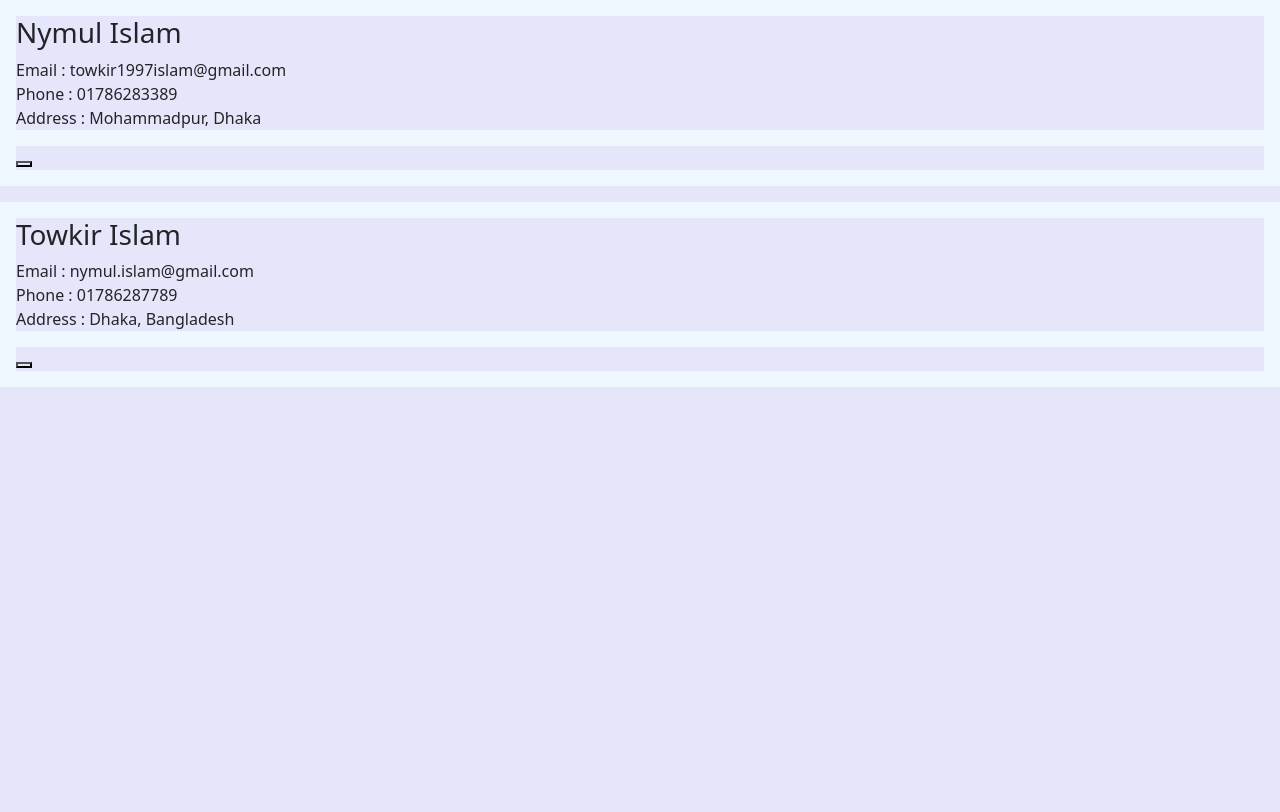
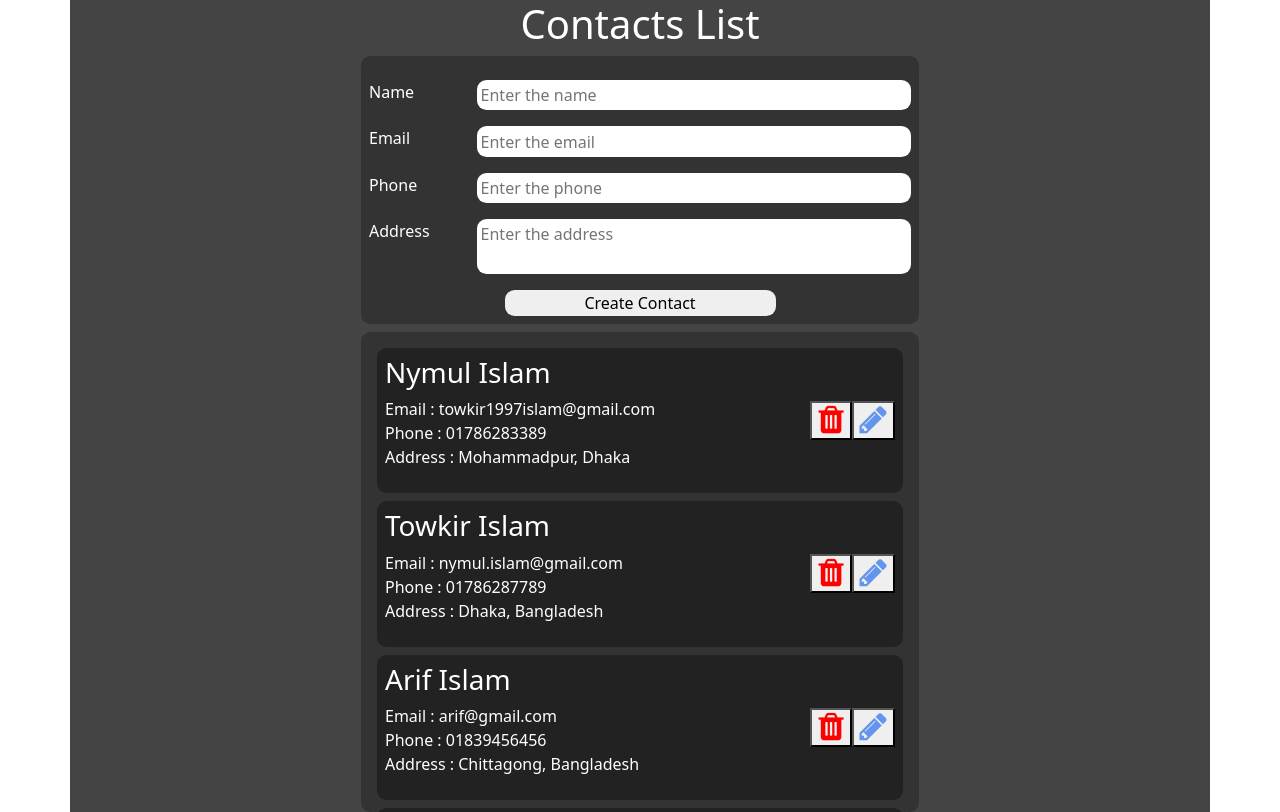
Before and after one commit to nymul-islam-moon/react-anisul-islam, a React (Create React App) app: page / in a window 1280 px wide. Built offline with nearby package versions, Linux system fonts and the light colour scheme.

Commit message:
Dumy Data shown and forma nd list designed

```diff
--- a/src/components/Contacats.js
+++ b/src/components/Contacats.js
@@ -5,7 +5,7 @@ import Contact from "./Contact";
 const Contacts = ( {contacts} ) => {
 
     return (
-        <section>
+        <section className="contacts">
             {
                 contacts.map((contact) => <Contact key={contact.id} contact={contact}/>)
             }
--- a/src/components/Contact.js
+++ b/src/components/Contact.js
@@ -5,7 +5,7 @@ const Contact = ({contact}) => {
     const {name, email, phone, address} = contact;
 
     return (
-        <article>
+        <article className="contact">
             <div>
                 <h3>{ name }</h3>
                 <address>
@@ -15,7 +15,8 @@ const Contact = ({contact}) => {
                 </address>
             </div>
             <div>
-                <button><i className="fa fa-trash fa-2x"></i></button>
+                <button className="btn-delete"><i className="fa fa-trash fa-2x"></i></button>
+                <button className="btn-edit"><i className="fa fa-pencil fa-2x"></i></button>
             </div>
         </article>
     );
--- /dev/null
+++ b/src/components/Create.js
@@ -0,0 +1,30 @@
+import React from "react";
+
+const Create = () => {
+    return (
+        <>
+            <form className="form">
+                <div className="form-field">
+                    <label htmlFor="name">Name</label>
+                    <input type="text" id="name" name="name" placeholder="Enter the name" />
+                </div>
+                <div className="form-field">
+                    <label htmlFor="email">Email</label>
+                    <input type="email" id="email" name="email" placeholder="Enter the email" />
+
+                </div>
+                <div className="form-field">
+                    <label htmlFor="phone">Phone</label>
+                    <input type="phone" id="phone" name="phone" placeholder="Enter the phone" />
+                </div>
+                <div className="form-field">
+                    <label htmlFor="address">Address</label>
+                    <textarea type="text" id="address" name="address" placeholder="Enter the address"></textarea>
+                </div>
+                <button type="submit">Create Contact</button>
+            </form>
+        </>
+    );
+};
+
+export default Create;
--- a/src/components/Home.js
+++ b/src/components/Home.js
@@ -2,6 +2,7 @@ import React from "react";
 import Button from 'react-bootstrap/Button';
 import Card from 'react-bootstrap/Card';
 import Contacts from "./Contacats";
+import Create from "./Create";
 
 const dummyUsers = [
     {
@@ -17,12 +18,28 @@ const dummyUsers = [
         phone: '01786287789',
         email: 'nymul.islam@gmail.com',
         address: 'Dhaka, Bangladesh'
+    },
+    {
+        id: 3,
+        name: 'Arif Islam',
+        email: 'arif@gmail.com',
+        phone: '01839456456',
+        address: 'Chittagong, Bangladesh'
+    },
+    {
+        id: 4,
+        name: 'Arif Islam',
+        email: 'arif@gmail.com',
+        phone: '01839456456',
+        address: 'Chittagong, Bangladesh'
     }
 ];
 
 const Home = () => {
     return (
-        <div>
+        <div className="container">
+            <h1 style={{ color:"white" }}>Contacts List</h1>
+            <Create />
             <Contacts contacts={dummyUsers}/>
         </div>
     );
--- a/src/index.js
+++ b/src/index.js
@@ -1,5 +1,6 @@
 import React from 'react';
 import ReactDOM from 'react-dom/client';
+import "font-awesome/css/font-awesome.min.css";
 import App from './App';
 
 const root = ReactDOM.createRoot(document.getElementById('root'));
--- a/src/style.css
+++ b/src/style.css
@@ -1,47 +1,99 @@
-*{
-    background-color: lavender;
-}
-
-nav {
-    height: 10vh;
-    background-color: aliceblue;
+.container{
+    flex-direction: column;
+    background-color: #444;
+    min-height: 100vh;
     display: flex;
     justify-content: center;
     align-items: center;
 }
 
-.nav-link,
-.blog-link {
-    background-color: aliceblue;
-    text-decoration: none;
-    margin: 1rem;
+.contacts {
+    width: 50%;
+    background-color: #333;
+    color: white;
+    padding: 0.5rem;
+    border-radius: 0.6rem;
+    overflow: scroll;
+    height: 60vh;
 }
 
-.error-message {
-    color: crimson;
+.contact {
+    background-color: #222;
+    margin: 0.5rem;
+    border-radius: 0.6rem;
+    display: flex;
+    justify-content: space-between;
+    align-items: center;
+    padding: 0.5rem;
 }
 
-.nav-link:hover {
-    color: chartreuse;
+.contact:hover {
+    background-color: #111;
 }
 
-nav .active {
-    color: gray;
-    animation: backwards;
-    border-color: black;
+.todo address {
+    opacity: 0.6;
 }
 
-section {
-    display: grid;
-    grid-gap: 1rem;
+.btn {
+    border: none;
+    background-color: transparent;
+    cursor: pointer;
+}
+.btn-delete {
+    color: red;
 }
 
-article {
-    background-color: aliceblue;
-    padding: 1rem;
+.btn-edit {
+    color: cornflowerblue;
 }
 
-.user-card {
-    margin-left: 1rem;
-    margin-top: 1rem;
+/**
+    Create Form Style
+ */
+
+.form{
+    width: 50%;
+    background-color: #333;
+    color: white;
+    padding: 0.5rem;
+    border-radius: 0.6rem;
+    margin-bottom: 0.5rem;
 }
+
+.form-field {
+    margin: 1rem 0;
+    display: flex;
+}
+
+.form-field label {
+    flex-basis: 20%;
+}
+
+.form-field input {
+    flex-basis: 80%;
+    border: none;
+    border-radius: 0.6rem;
+    padding: 0.2rem;
+}
+.form-field textarea {
+    flex-basis: 80%;
+    resize: none;
+    border: none;
+    border-radius: 0.6rem;
+    padding: 0.2rem;
+}
+
+.form button {
+    border: none;
+    border-radius: 0.6rem;
+    cursor: pointer;
+    display: block;
+    margin: 0 auto;
+    width: 50%;
+}
+
+.form button:hover {
+    background-color: orange;
+    color: white;
+}
```
